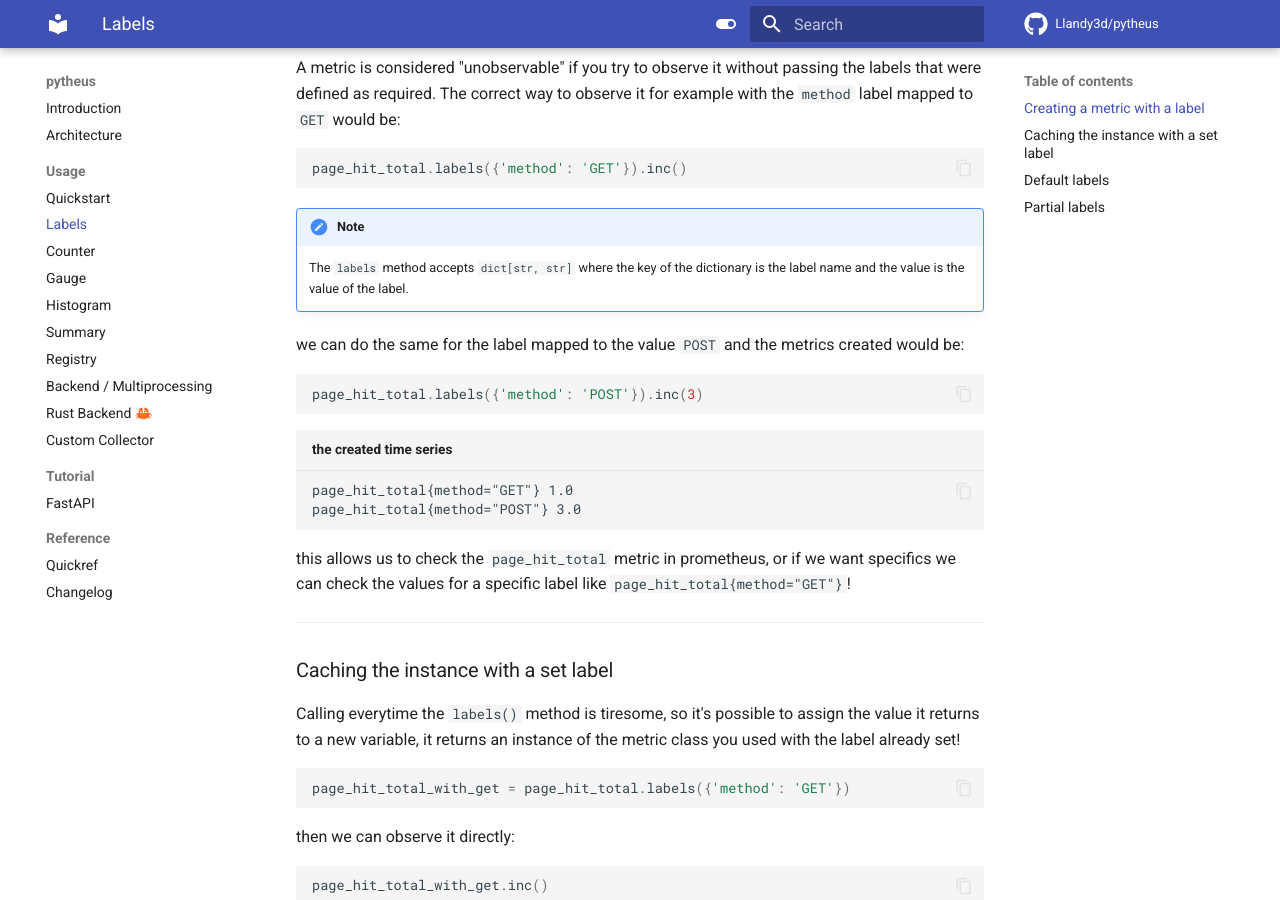
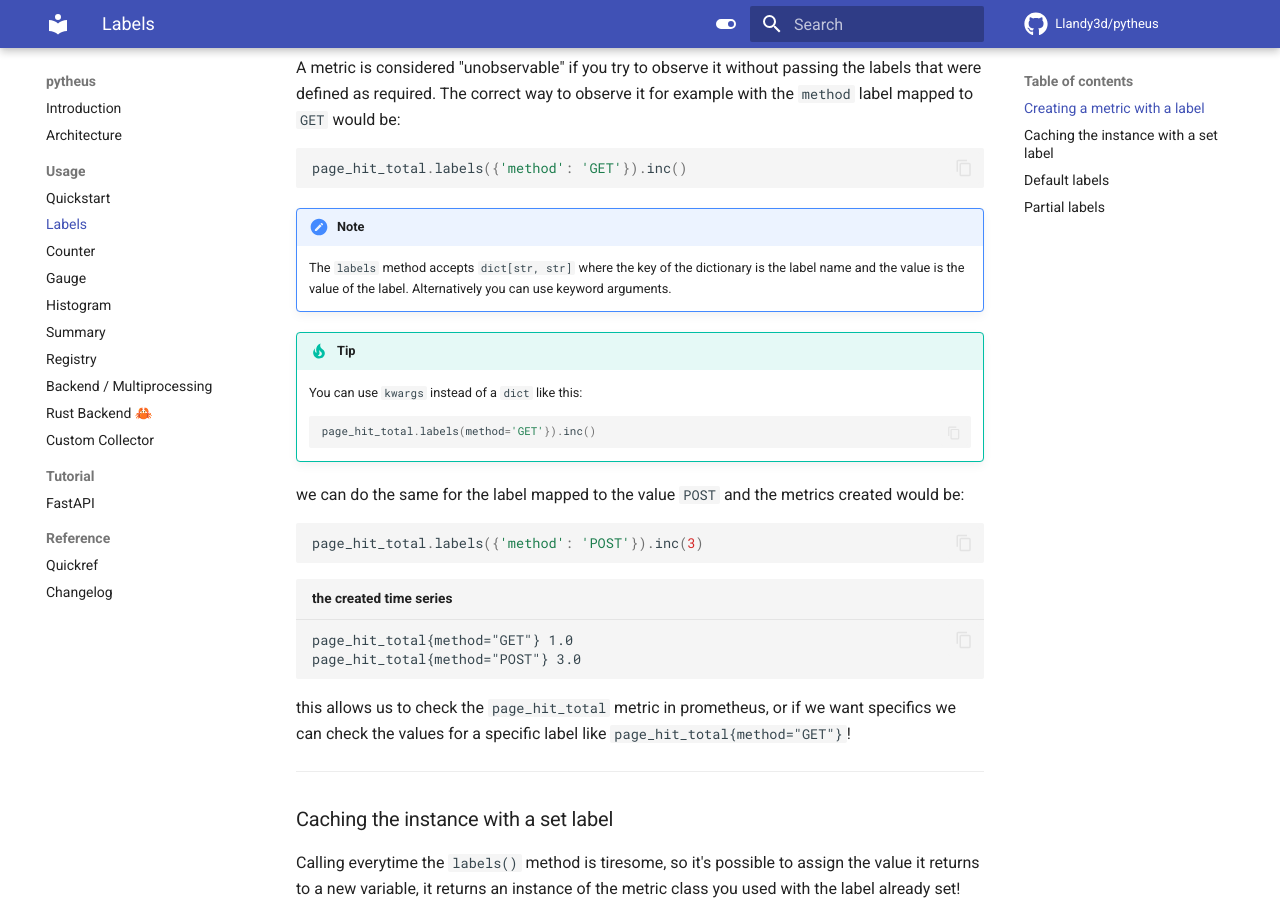
Before and after one commit to Llandy3d/pytheus, an MkDocs documentation site: the page built from docs/labels.md, in a window 1280 px wide and 900 px high, scrolled down 1098 px. Built offline with MkDocs 1.6.1 and Material for MkDocs 9.7.7, drawn with Linux system fonts in a browser that asks for light colours; comment, search, counter and statistics services are not loaded.

Commit message:
update docs for kwargs support

````diff
--- a/docs/labels.md
+++ b/docs/labels.md
@@ -51,6 +51,15 @@ page_hit_total.labels({'method': 'GET'}).inc()
 !!! note
 
     The `labels` method accepts `dict[str, str]` where the key of the dictionary is the label name and the value is the value of the label.
+    Alternatively you can use keyword arguments.
+
+!!! tip
+
+    You can use `kwargs` instead of a `dict` like this:
+
+    ```python
+    page_hit_total.labels(method='GET'}).inc()
+    ```
 
 we can do the same for the label mapped to the value `POST` and the metrics created would be:
 
````
Also changed, not shown: README.md (+3 -0 lines), docs/quickref.md (+3 -0 lines).
